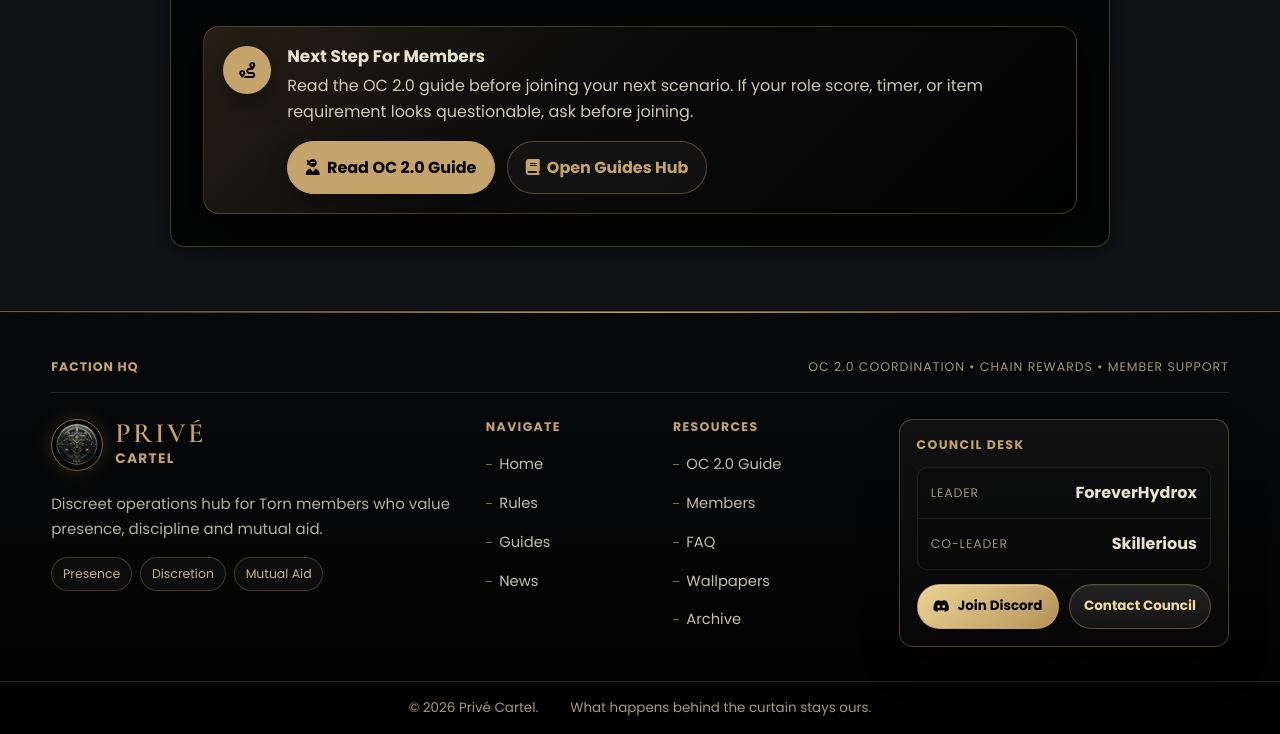
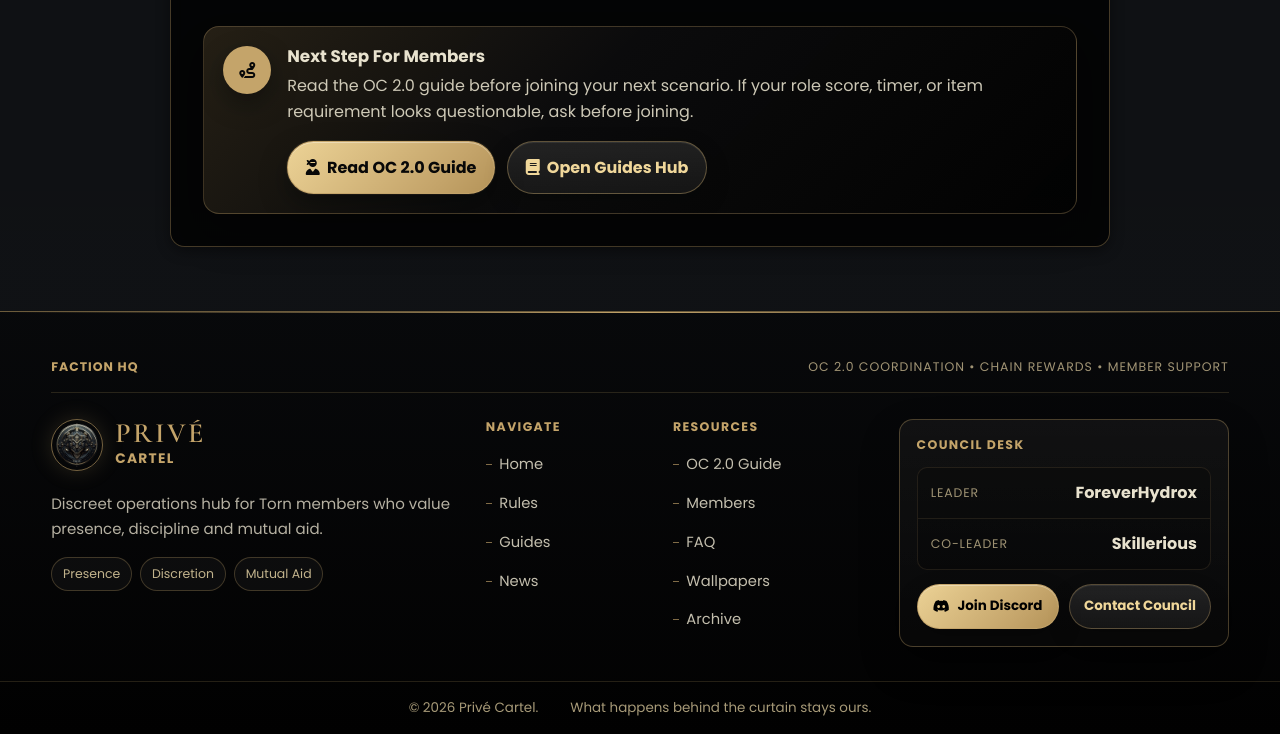
Before and after one commit to Skillerious87/privecartel.io, a website: page news/2026-05-09-site-refresh.html in a window 1280 px wide. Shown: the part 2118-2852 px from the top of the page. Drawn offline with nearby package versions, Linux system fonts and the light colour scheme.

Commit message:
Add files via upload

```diff
--- a/news/2026-05-09-site-refresh.html
+++ b/news/2026-05-09-site-refresh.html
@@ -230,6 +230,9 @@
       margin-top: 1rem;
     }
     .cta-row a {
+      position: relative;
+      isolation: isolate;
+      overflow: hidden;
       display: inline-flex;
       align-items: center;
       justify-content: center;
@@ -239,34 +242,58 @@
       padding: .72rem 1.1rem;
       text-decoration: none;
       font-weight: 700;
-      transition: transform .2s ease, box-shadow .2s ease, background .2s ease, color .2s ease, border-color .2s ease;
+      transition: background-position .45s cubic-bezier(.22,.61,.36,1), box-shadow .2s ease, background .2s ease, color .2s ease, border-color .2s ease;
+    }
+    .cta-row a::before {
+      content: "";
+      position: absolute;
+      inset: 0;
+      z-index: -1;
+      border-radius: inherit;
+      background: linear-gradient(115deg, transparent 0 34%, rgba(255, 255, 255, .42) 46%, transparent 58%);
+      background-size: 240% 100%;
+      background-position: 150% 0;
+      opacity: 0;
+      transition: background-position .58s cubic-bezier(.22,.61,.36,1), opacity .25s ease;
     }
     .cta-primary,
     .cta-primary:link,
     .cta-primary:visited {
       color: #080808;
-      background: var(--accent);
-      border: 1px solid var(--accent);
-      box-shadow: 0 10px 22px rgba(0, 0, 0, .3);
+      background: linear-gradient(135deg, var(--accent-light), var(--accent) 48%, var(--accent-deep));
+      background-size: 170% 170%;
+      background-position: 0% 50%;
+      border: 1px solid rgba(var(--accent-rgb), .9);
+      box-shadow: inset 0 1px 0 rgba(255, 255, 255, .36), 0 12px 28px rgba(0, 0, 0, .34), 0 0 0 1px rgba(var(--accent-rgb), .1);
     }
     .cta-secondary,
     .cta-secondary:link,
     .cta-secondary:visited {
-      color: var(--accent);
-      border: 1px solid rgba(var(--accent-rgb), .36);
-      background: rgba(255, 255, 255, .035);
+      color: var(--accent-light);
+      border: 1px solid rgba(var(--accent-rgb), .42);
+      background: linear-gradient(180deg, rgba(255, 255, 255, .065), rgba(255, 255, 255, .025)), rgba(255, 255, 255, .03);
+      box-shadow: inset 0 1px 0 rgba(255, 255, 255, .08), 0 10px 24px rgba(0, 0, 0, .22);
     }
     .cta-primary:hover,
     .cta-primary:focus-visible,
     .cta-secondary:hover,
     .cta-secondary:focus-visible {
-      transform: translateY(-2px);
+      transform: none;
+      background-position: 100% 50%;
+      border-color: var(--accent-light);
+      box-shadow: inset 0 1px 0 rgba(255, 255, 255, .42), 0 14px 30px rgba(0, 0, 0, .32), 0 0 24px rgba(var(--accent-rgb), .18);
+    }
+    .cta-primary:hover::before,
+    .cta-primary:focus-visible::before,
+    .cta-secondary:hover::before,
+    .cta-secondary:focus-visible::before {
+      background-position: -70% 0;
+      opacity: .68;
     }
     .cta-secondary:hover,
     .cta-secondary:focus-visible {
       color: #080808;
-      background: var(--accent);
-      border-color: var(--accent);
+      background: linear-gradient(135deg, var(--accent-light), var(--accent) 48%, var(--accent-deep));
     }
     @media (max-width: 620px) {
       .callout,
```
Also changed, not shown: news/2025-06-28-site-launch.html (+37 -7 lines), news/2025-10-14-Welcome.html (+38 -7 lines).
